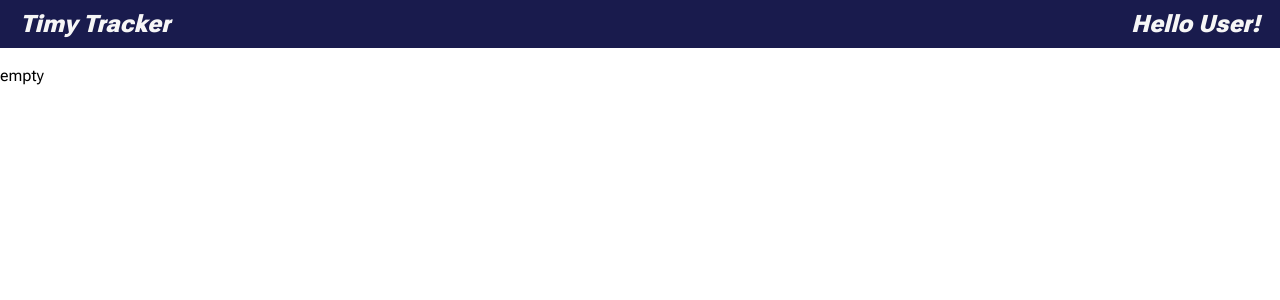
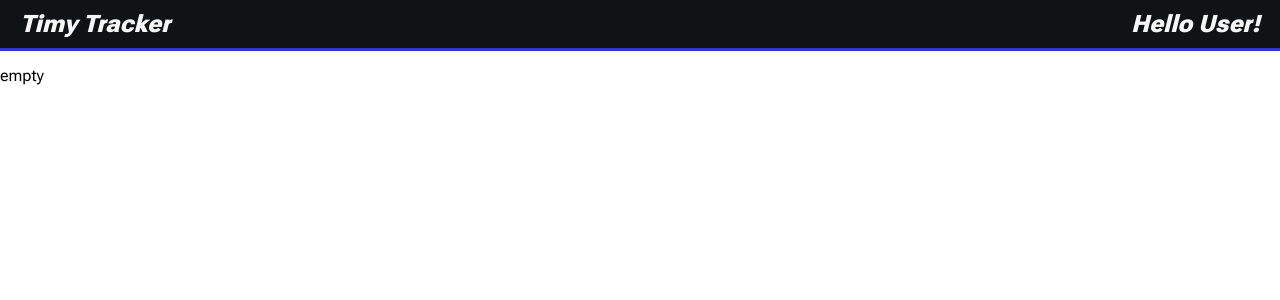
Before and after one commit to JuliaSchw/timy-tracker, a Next.js app: page / in a window 1280 px wide. Shown: the top 300 px of the page. Built offline with nearby package versions, Linux system fonts and the light colour scheme.

Commit message:
small style updates

```diff
--- a/components/Header/index.js
+++ b/components/Header/index.js
@@ -4,12 +4,13 @@ import colors from "@/styles/colors";
 
 const StyledHeader = styled.header`
   position: fixed;
-  background-color: ${colors.primary[950]};
+  background-color: ${colors.bg};
   top: 0;
   width: 100%;
   display: flex;
   justify-content: space-between;
   padding: 0 20px;
+  border-bottom: solid 3px ${colors.primary[700]};
 `;
 
 export default function Header() {
--- a/styles/colors.js
+++ b/styles/colors.js
@@ -41,6 +41,7 @@ const colors = {
   warning: "#ffc107",
   approval: "#28a745",
   danger: "#dc3545",
+  bg: "#101316",
 };
 
 export default colors;
```
Lines whose indentation alone changed are shown as unchanged.
